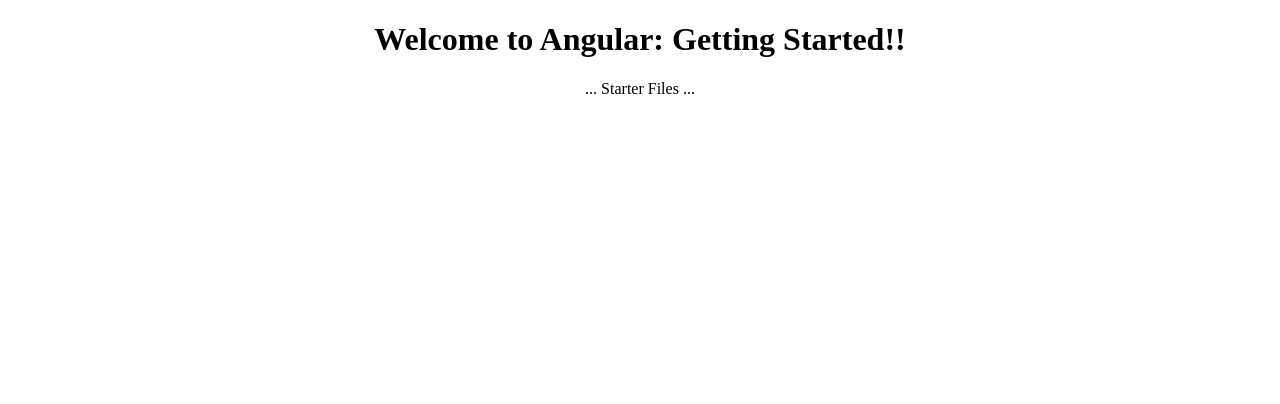
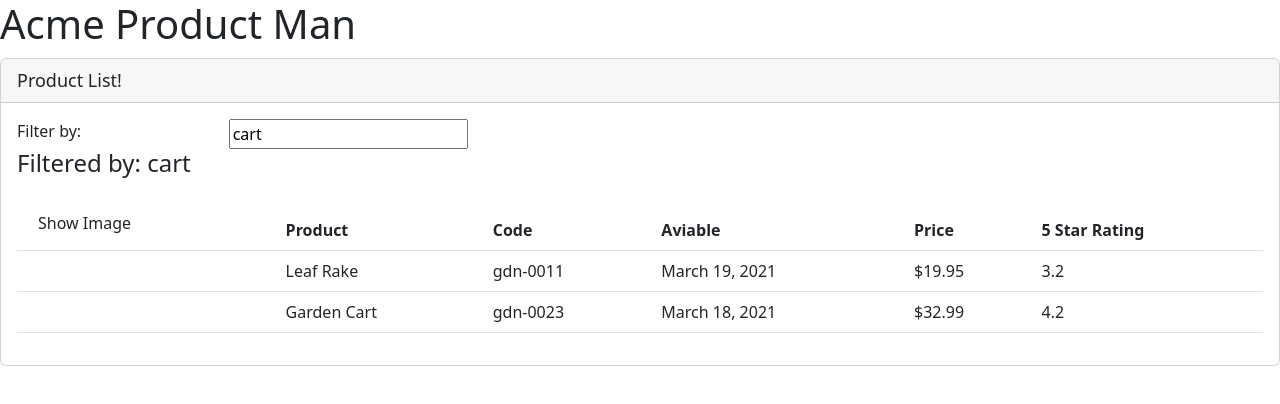
Before and after one commit to ismael-bit/Angular-GettingStarted, an Angular app in the folder APM-Start/: page / in a window 1280 px wide. Shown: the top 404 px of the page. Built offline with nearby package versions, Linux system fonts and the light colour scheme.

Commit message:
Hasta la unidad 6

```diff
--- a/APM-Start/package.json
+++ b/APM-Start/package.json
@@ -18,6 +18,8 @@
     "@angular/platform-browser": "^14.0.0",
     "@angular/platform-browser-dynamic": "^14.0.0",
     "@angular/router": "^14.0.0",
+    "bootstrap": "^5.2.3",
+    "font-awesome": "^4.7.0",
     "rxjs": "~7.5.0",
     "tslib": "^2.3.0",
     "zone.js": "~0.11.4"
--- a/APM-Start/src/app/app.component.html
+++ b/APM-Start/src/app/app.component.html
@@ -1,6 +1,6 @@
 <div style="text-align:center">
   <h1>
-    Welcome to {{title}}!!
+    Ismael!.Welcome to {{title}}!!
   </h1>
   ... Starter Files ...
 </div>
--- a/APM-Start/src/app/app.component.ts
+++ b/APM-Start/src/app/app.component.ts
@@ -1,10 +1,13 @@
-import { Component } from '@angular/core';
+import { Component } from "@angular/core";
 
 @Component({
   selector: 'pm-root',
-  templateUrl: './app.component.html',
-  styleUrls: ['./app.component.css']
+  template: `
+  <div><h1>{{pageTitle}}</h1>
+  <pm-products></pm-products>
+  </div>
+  `
 })
-export class AppComponent {
-  title = 'Angular: Getting Started';
+export class AppComponent{
+  pageTitle: string ='Acme Product Man'
 }
--- /dev/null
+++ b/APM-Start/src/app/products/product-list.component.html
@@ -0,0 +1,55 @@
+<div class='card'>
+    <div class='card-header'>
+        {{pageTitle}}
+    </div>
+    <div class='card-body'>
+        <div class='row'>
+            <div class='col-md-2'>Filter by:</div>
+            <div class='col-md-4'>
+                <input type='text'
+                [(ngModel)]='listFilter'/>
+            </div>
+        </div>
+        <div class='row'>
+            <div class='col-md-6'>
+                <h4>Filtered by: {{listFilter}}</h4>
+            </div>
+        </div>
+        <div class='table-responsibe' *ngIf='products.length'>
+            <table class='table'>
+                <thead>
+                    <tr>
+                        <th>
+                            <button class='btn bnt-primary' (click)='toggleImage()'>
+                                {{showImage ? 'Hide' : 'Show' }} Image
+                            </button>
+                        </th>
+                        <th>Product</th>
+                        <th>Code</th>
+                        <th>Aviable</th>
+                        <th>Price</th>
+                        <th>5 Star Rating</th>
+                    </tr>
+                </thead>
+                <tbody>
+                    <tr *ngFor='let product of products'>
+                        <td>
+                            <img *ngIf='showImage'
+                            [src]='product.imageUrl'
+                            [title]='product.productName'
+                            [style.width.px]='imageWidth'
+                            [style.margin.px]='imageMargin'
+                            >
+                        </td>
+                        <td>{{product.productName}}</td>
+                        <td>{{product.productCode | lowercase}}</td>
+                        <td>{{product.releaseDate }}</td>
+                        <td>{{product.price | currency: 'USD': 'symbol': '1.2-2'}}</td>
+                        <td>{{product.starRating }}</td>
+                    </tr>
+                </tbody>
+            </table>
+        </div>
+
+    </div>
+</div>
--- /dev/null
+++ b/APM-Start/src/app/products/product-list.component.ts
@@ -0,0 +1,40 @@
+import { Component } from "@angular/core";
+
+@Component({
+    selector: 'pm-products',
+    templateUrl: './product-list.component.html'
+})
+export class  ProductListComponent{
+pageTitle: string='Product List!';
+imageWidth: number = 50;
+imageMargin: number = 2;
+showImage: boolean = false;
+listFilter: string = 'cart';
+products: any[] = [
+    {
+        "productId": 1,
+        "productName": "Leaf Rake",
+        "productCode": "GDN-0011",
+        "releaseDate": "March 19, 2021",
+        "description": "Leaf rake with 48-inch wooden handle.",
+        "price": 19.95,
+        "starRating": 3.2,
+        "imageUrl": "assets/images/leaf_rake.png"
+      },
+      {
+        "productId": 2,
+        "productName": "Garden Cart",
+        "productCode": "GDN-0023",
+        "releaseDate": "March 18, 2021",
+        "description": "15 gallon capacity rolling garden cart",
+        "price": 32.99,
+        "starRating": 4.2,
+        "imageUrl": "assets/images/garden_cart.png"
+      }
+
+];
+toggleImage():void{
+this.showImage= !this.showImage;
+}
+
+}
--- a/APM-Start/src/styles.css
+++ b/APM-Start/src/styles.css
@@ -1,4 +1,6 @@
 /* You can add global styles to this file, and also import other style files */
+@import "~bootstrap/dist/css/bootstrap.min.css";
+@import "~font-awesome/css/font-awesome.min.css";
 div.card-header {
  font-size: large;
 }
```
Also changed, not shown: APM-Start/src/app/app.module.ts (+6 -3 lines), 1 other file (tests, documents, lock files or other folders).
